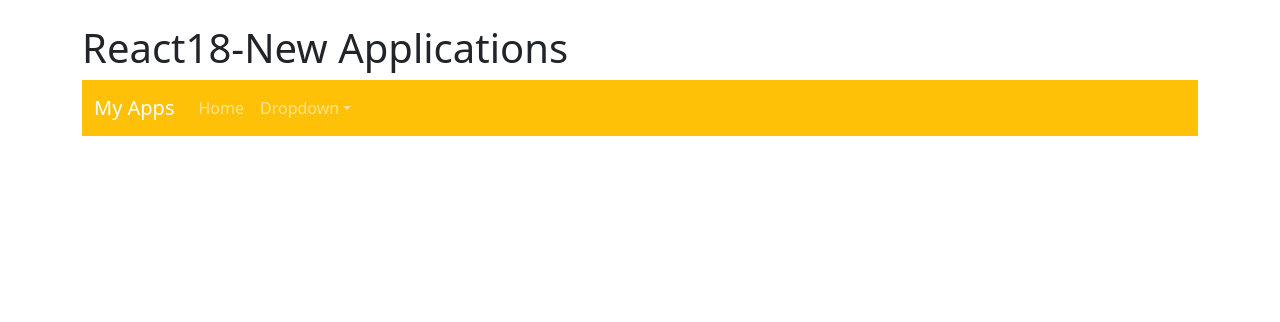
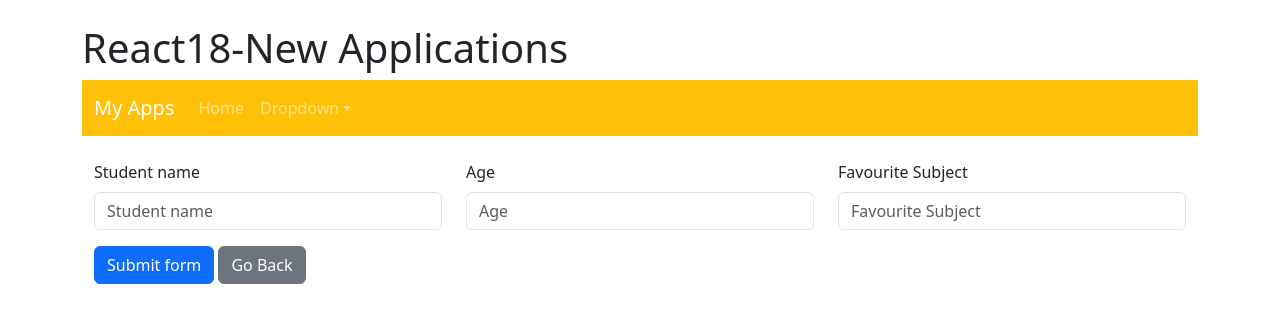
Before and after one commit to sayan-roni-96/react18-demo-apps-sayan, a React (Create React App) app: page /studentadd in a window 1280 px wide. Shown: the top 322 px of the page. Built offline with nearby package versions, Linux system fonts and the light colour scheme.

Commit message:
Add Student

```diff
--- a/newstudent.json
+++ b/newstudent.json
@@ -23,6 +23,12 @@
       "studentname": "Roy Kane",
       "favsubject": "Sankrit",
       "age": "15"
+    },
+    {
+      "id": "98fe3dae-0028-48dc-ba05-bd04972f0142",
+      "studentname": "Prabhat",
+      "age": "18",
+      "favsubject": "Chemistry"
     }
   ]
 }
--- a/src/App.js
+++ b/src/App.js
@@ -21,6 +21,7 @@ import EmployeeEdit from './pages/appUsingJsonServer/EmployeeEdit';
 import EmployeeDetails from './pages/appUsingJsonServer/EmployeeDetails';
 import StudentList from './pages/appUsingJsonServer/StudentList';
 import StudentView from './pages/appUsingJsonServer/StudentView';
+import StudentAdd from './pages/appUsingJsonServer/StudentAdd';
 
 function App() {
   return (
@@ -52,6 +53,7 @@ function App() {
 
         <Route exact path="/studentlist" element={<StudentList />} />
         <Route path="/studentview/:id" element={<StudentView />} />
+        <Route exact path="/studentadd" element={<StudentAdd />} />
       </Routes>
     </div>
   );
--- /dev/null
+++ b/src/pages/appUsingJsonServer/StudentAdd.js
@@ -0,0 +1,117 @@
+import axios from 'axios';
+import { v4 as uuidv4 } from 'uuid';
+import React, { useState } from 'react';
+import { Button, Col, Form, InputGroup, Row } from 'react-bootstrap';
+import { Link, useNavigate } from 'react-router-dom';
+
+const StudentAdd = () => {
+    const navigate = useNavigate();
+    const [studentAddField, setstudentAddField] = useState({
+      stuName: '',
+      stuAge: '',
+      stuSubject: '',
+    });
+
+    const [errorMsg, setErrorMsg] = useState('');
+
+    const studentSubmit = (e) => {
+      e.preventDefault();
+      if (
+        !studentAddField.stuName ||
+        !studentAddField.stuAge ||
+        !studentAddField.stuSubject
+      ) {
+        setErrorMsg('Please fill all fields');
+        setTimeout(() => {
+          setErrorMsg('');
+        }, 2000);
+      } else {
+        const newStudentData = {
+          id: uuidv4(),
+          studentname: studentAddField.stuName,
+          age: studentAddField.stuAge,
+          favsubject: studentAddField.stuSubject,
+
+        };
+        axios
+          .post(`${process.env.REACT_APP_NEW_JSON_URL}/student`, newStudentData)
+          .then((resp) => {
+            console.log('resp=>', resp);
+            if (resp.status == 201) {
+                setstudentAddField({
+                stuName: '',
+                stuAge: '',
+                stuSubject: '',
+              });
+              navigate('/studentlist');
+            }
+          })
+          .catch((err) => {
+            console.log('save_error=>', err);
+          });
+      }
+    };
+
+    return (
+      <div className="container mt-4">
+        <Form onSubmit={studentSubmit}>
+          <Row className="mb-3">
+            <Form.Group as={Col} md="4" controlId="validationCustom01">
+              <Form.Label>Student name</Form.Label>
+              <Form.Control
+                type="text"
+                placeholder="Student name"
+                value={studentAddField.stuName}
+                onChange={(e) => {
+                    setstudentAddField({
+                    ...studentAddField,
+                    stuName: e.target.value,
+                  });
+                }}
+              />
+              <Form.Control.Feedback>Looks good!</Form.Control.Feedback>
+            </Form.Group>
+            <Form.Group as={Col} md="4" controlId="validationCustom02">
+              <Form.Label>Age</Form.Label>
+              <Form.Control
+                type="text"
+                placeholder="Age"
+                value={studentAddField.stuAge}
+                onChange={(e) => {
+                    setstudentAddField({
+                    ...studentAddField,
+                    stuAge: e.target.value,
+                  });
+                }}
+              />
+              <Form.Control.Feedback>Looks good!</Form.Control.Feedback>
+            </Form.Group>
+            <Form.Group as={Col} md="4" controlId="validationCustomUsername">
+              <Form.Label>Favourite Subject</Form.Label>
+              <InputGroup hasValidation>
+                <Form.Control
+                  type="text"
+                  placeholder="Favourite Subject"
+                  value={studentAddField.stuSubject}
+                  onChange={(e) => {
+                    setstudentAddField({
+                      ...studentAddField,
+                      stuSubject: e.target.value,
+                    });
+                  }}
+                />
+              </InputGroup>
+            </Form.Group>
+          </Row>
+          <Button type="submit">Submit form</Button>{' '}
+          <Link className="btn btn-secondary" to={'/studentlist'}>
+            Go Back
+          </Link>{' '}
+          <h4 style={{ color: 'red' }}>{errorMsg}</h4>
+        </Form>
+      </div>
+    );
+  };
+
+
+export default StudentAdd
--- a/src/pages/appUsingJsonServer/StudentList.js
+++ b/src/pages/appUsingJsonServer/StudentList.js
@@ -59,7 +59,7 @@ const StudentList = () => {
   return (
     <div className="container mt-4">
         <div className="mb-4">
-        <Link className="btn btn-primary" to={'/employeeadd'}>
+        <Link className="btn btn-primary" to={'/studentadd'}>
           Add Student
         </Link>
       </div>
```
